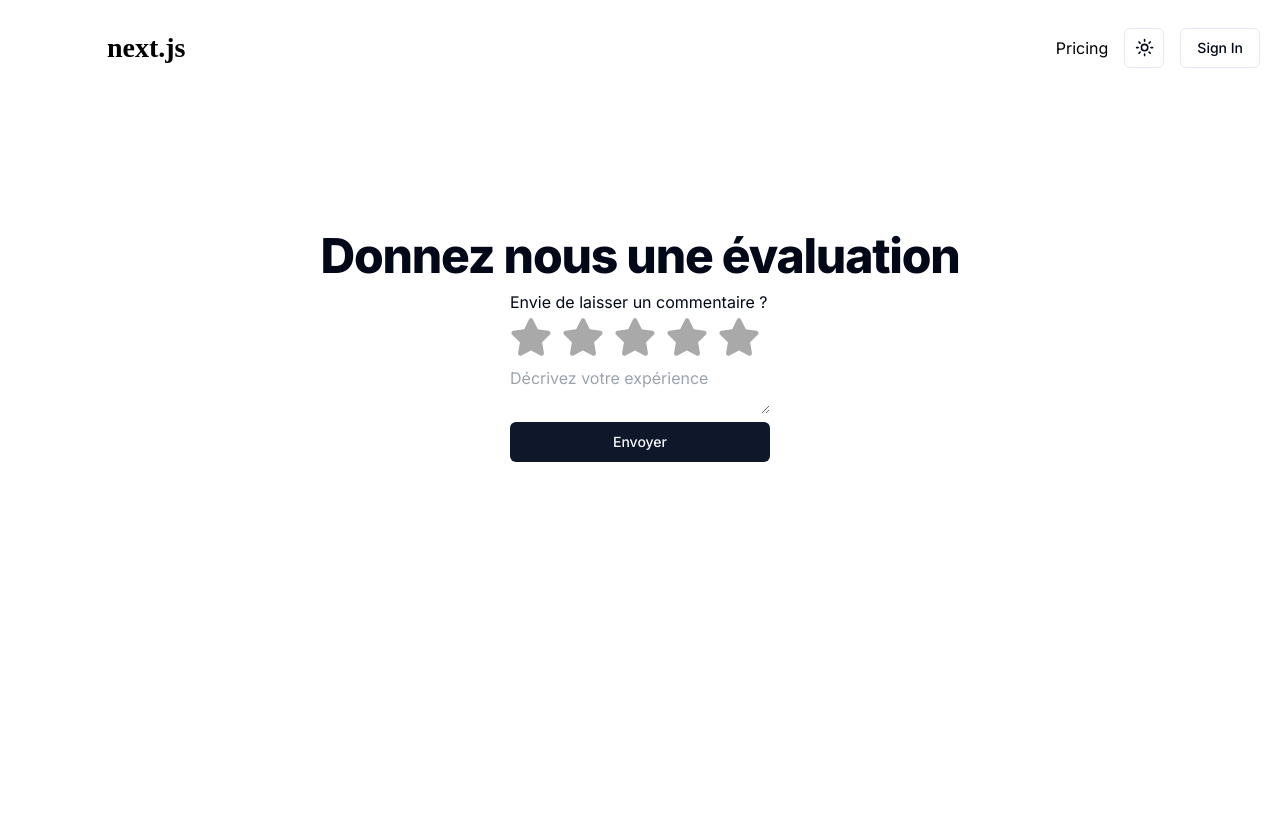
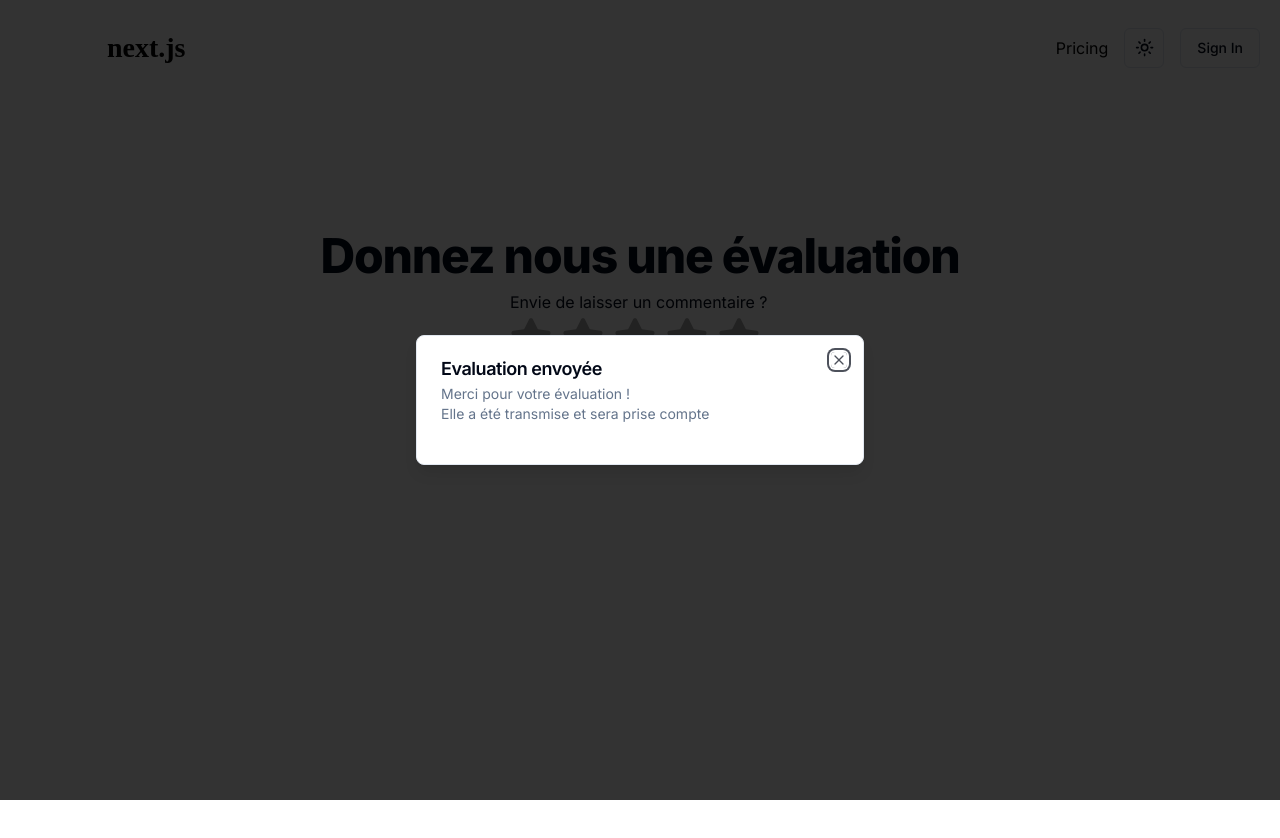
Before and after one commit to DwennK/google-reviews, a Next.js app: page / in a window 1280 px wide. Both pictures are taken after a click on the button "Envoyer". Shown: the top 838 px of the page. Built offline with nearby package versions, Linux system fonts and the light colour scheme; no server answers.

Commit message:
Add dialog when submitting form

```diff
--- a/components/StarRating.tsx
+++ b/components/StarRating.tsx
@@ -3,6 +3,16 @@ import React from "react";
 import { useState } from "react";
 import { FaStar } from "react-icons/fa";
 import { Button } from "@/components/ui/button";
+import {
+  Dialog,
+  DialogContent,
+  DialogDescription,
+  DialogHeader,
+  DialogTitle,
+  DialogTrigger,
+} from "@/components/ui/dialog";
+
+import { Label } from "@/components/ui/label";
 
 const colors = {
   orange: "#FFBA5A",
@@ -56,7 +66,27 @@ function StarRating() {
         })}
       </div>
       <textarea className="mt-2" placeholder="Décrivez votre expérience" />
-      <Button className="mt-2">Envoyer</Button>
+      <Dialog>
+        <DialogTrigger asChild>
+          <Button className="mt-2">Envoyer</Button>
+        </DialogTrigger>
+        <DialogContent className="sm:max-w-md">
+          <DialogHeader>
+            <DialogTitle>Evaluation envoyée</DialogTitle>
+            <DialogDescription>
+              <p>Merci pour votre évaluation !</p>
+              <p>Elle a été transmise et sera prise compte</p>
+            </DialogDescription>
+          </DialogHeader>
+          <div className="flex items-center space-x-2">
+            <div className="grid flex-1 gap-2">
+              <Label htmlFor="link" className="sr-only">
+                Link
+              </Label>
+            </div>
+          </div>
+        </DialogContent>
+      </Dialog>
     </div>
   );
 }
--- /dev/null
+++ b/components/ui/label.tsx
@@ -0,0 +1,26 @@
+"use client"
+
+import * as React from "react"
+import * as LabelPrimitive from "@radix-ui/react-label"
+import { cva, type VariantProps } from "class-variance-authority"
+
+import { cn } from "@/lib/utils"
+
+const labelVariants = cva(
+  "text-sm font-medium leading-none peer-disabled:cursor-not-allowed peer-disabled:opacity-70"
+)
+
+const Label = React.forwardRef<
+  React.ElementRef<typeof LabelPrimitive.Root>,
+  React.ComponentPropsWithoutRef<typeof LabelPrimitive.Root> &
+    VariantProps<typeof labelVariants>
+>(({ className, ...props }, ref) => (
+  <LabelPrimitive.Root
+    ref={ref}
+    className={cn(labelVariants(), className)}
+    {...props}
+  />
+))
+Label.displayName = LabelPrimitive.Root.displayName
+
+export { Label }
--- a/package.json
+++ b/package.json
@@ -13,6 +13,7 @@
     "@radix-ui/react-avatar": "^1.0.4",
     "@radix-ui/react-dialog": "^1.0.5",
     "@radix-ui/react-dropdown-menu": "^2.0.6",
+    "@radix-ui/react-label": "^2.0.2",
     "@radix-ui/react-slot": "^1.0.2",
     "class-variance-authority": "^0.7.0",
     "clsx": "^2.1.0",
```
Also changed, not shown: app/page.tsx (+0 -9 lines), 1 other file (tests, documents, lock files or other folders).
